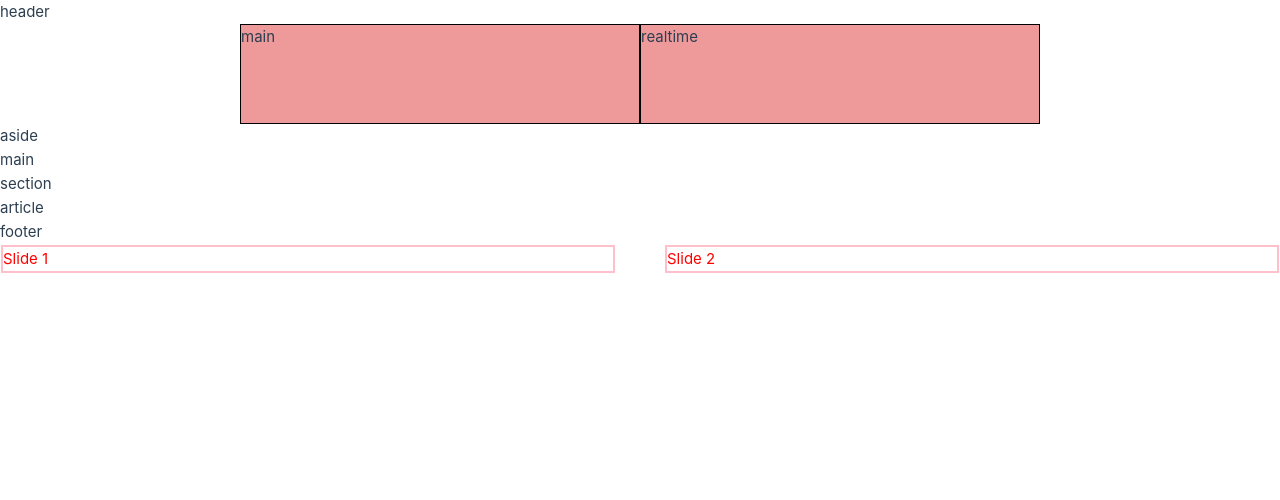
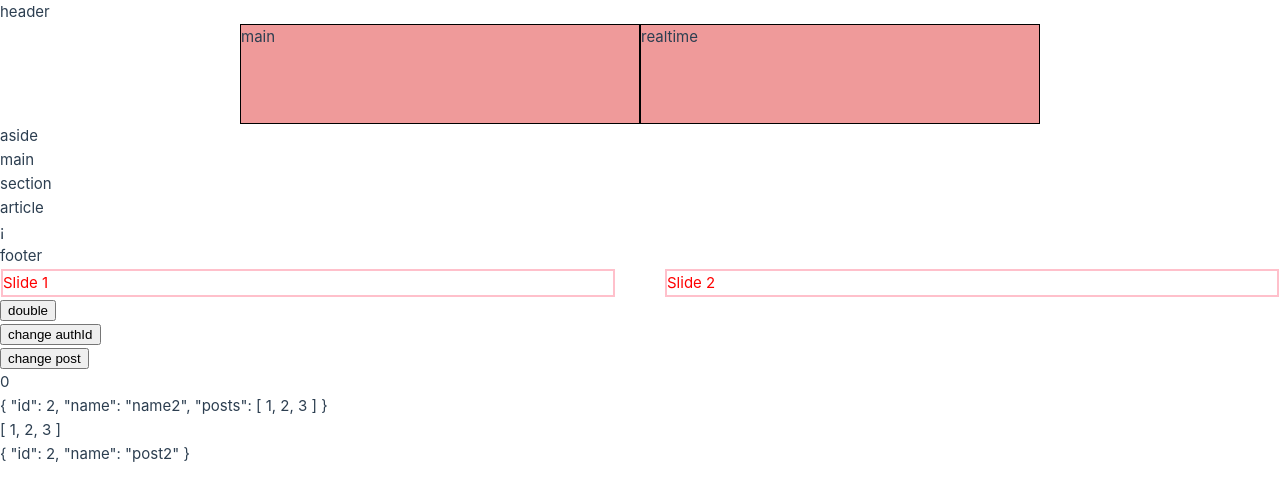
Before and after one commit to s911675/router-test, a Vue app: page / in a window 1280 px wide. Shown: the top 500 px of the page. Built offline with nearby package versions, Linux system fonts and the light colour scheme; data requests are answered from the project's data file.

Commit message:
pinia computed getter, getter function test

```diff
--- a/package.json
+++ b/package.json
@@ -14,7 +14,7 @@
     "axios": "^1.3.4",
     "lodash": "^4.17.21",
     "pinia": "^2.0.32",
-    "swiper": "^9.0.5",
+    "swiper": "^9.1.0",
     "vue": "^3.2.45",
     "vue-router": "^4.1.6"
   },
--- a/src/App.vue
+++ b/src/App.vue
@@ -1,22 +1,39 @@
 <script setup>
 import TheNavigation from '@/components/TheNavigation.vue'
 import SwiperTest from '@/components/SwiperTest.vue'
-import 'swiper/css'</script>
+import {useCounterStore} from '@/store/counterStore.js'
+
+const counterStore = useCounterStore();
+</script>
+
 <template>
   <div>
-        <router-view />
+    <router-view/>
     <header>header</header>
     <nav>
-            <the-navigation />
+      <the-navigation/>
     </nav>
     <aside>aside</aside>
     <main>main
       <section>section
         <article>article</article>
       </section>
+      ¡
     </main>
     <footer>footer</footer>
 
-        <swiper-test />
+    <swiper-test/>
+
+    <button @click="counterStore.increment">double</button>
+    <br>
+    <button @click="counterStore.changeAuthUser(3)">change authId</button>
+    <br>
+    <button @click="counterStore.changePost({id:2, name:'changed'})">change post</button>
+    <div>
+      {{ counterStore.doubleCount }}<br>
+      {{ counterStore.authUser }}<br>
+      {{ counterStore.authUser.posts }}<br>
+      {{ counterStore.authUser.getPost(2) }}
+    </div>
   </div>
 </template>
--- a/src/components/SwiperTest.vue
+++ b/src/components/SwiperTest.vue
@@ -1,6 +1,6 @@
 <script setup>
-import { Swiper, SwiperSlide } from 'swiper/vue'
-import 'swiper/css'
+import {Swiper, SwiperSlide} from 'swiper/vue';
+import 'swiper/css';
 
 const onSwiper = (swiper) => {
   console.log(swiper)
@@ -16,7 +16,7 @@ const onSlideChange = () => {
       :space-between='50'
       class='swiper'
       style='border: 1px solid white;'
-        @slideChange='onSlideChange'
+      @slide-change='onSlideChange'
       @swiper='onSwiper'
   >
     <swiper-slide v-for='index in 10' :key='index' class='swiper-slide'>Slide {{ index }}</swiper-slide>
--- /dev/null
+++ b/src/store/counterStore.js
@@ -0,0 +1,70 @@
+import {computed, reactive, ref} from 'vue';
+import {defineStore} from 'pinia';
+
+export const useCounterStore = defineStore('counter', () => {
+    const count = ref(0);
+    const name = ref('Eduardo');
+    const users = reactive([
+        {
+            id: 1,
+            name: 'name1',
+        }, {
+            id: 2,
+            name: 'name2',
+        }, {
+            id: 3,
+            name: 'name3',
+        },
+    ]);
+    const posts = reactive([
+        {
+            id: 1,
+            name: 'post1',
+        }, {
+            id: 2,
+            name: 'post2',
+        }, {
+            id: 3,
+            name: 'post3',
+        },
+    ]);
+
+
+    let authId = ref(2);
+
+    const doubleCount = computed(() => count.value * 2);
+    const authUser = computed(() => {
+        const user = users.find(user => user.id === authId.value);
+        if (!user) {
+            return null;
+        } else {
+            return {
+                ...user,
+                get posts() {
+                    return [1, 2, 3]
+                },
+                get getPost() {
+                    return postId => posts.find(post => post.id === postId)
+                },
+            }
+        }
+    });
+
+    function increment() {
+        count.value++;
+    }
+
+    function changePost(changedPost) {
+        const postFound = posts.find(post => post.id === changedPost.id);
+        postFound.name = changedPost.name;
+        console.log(posts);
+        debugger;
+    }
+
+    function changeAuthUser(changeId) {
+        debugger;
+        authId.value = changeId;
+    }
+
+    return {count, name, doubleCount, increment, authUser, changePost, changeAuthUser};
+});
```
Also changed, not shown: src/components/TheNavigation.vue (+4 -4 lines), src/store/myStore.js (deleted, +0 -14 lines), .eslintrc.cjs, 1 other file (tests, documents, lock files or other folders). Lines whose indentation alone changed are shown as unchanged.
